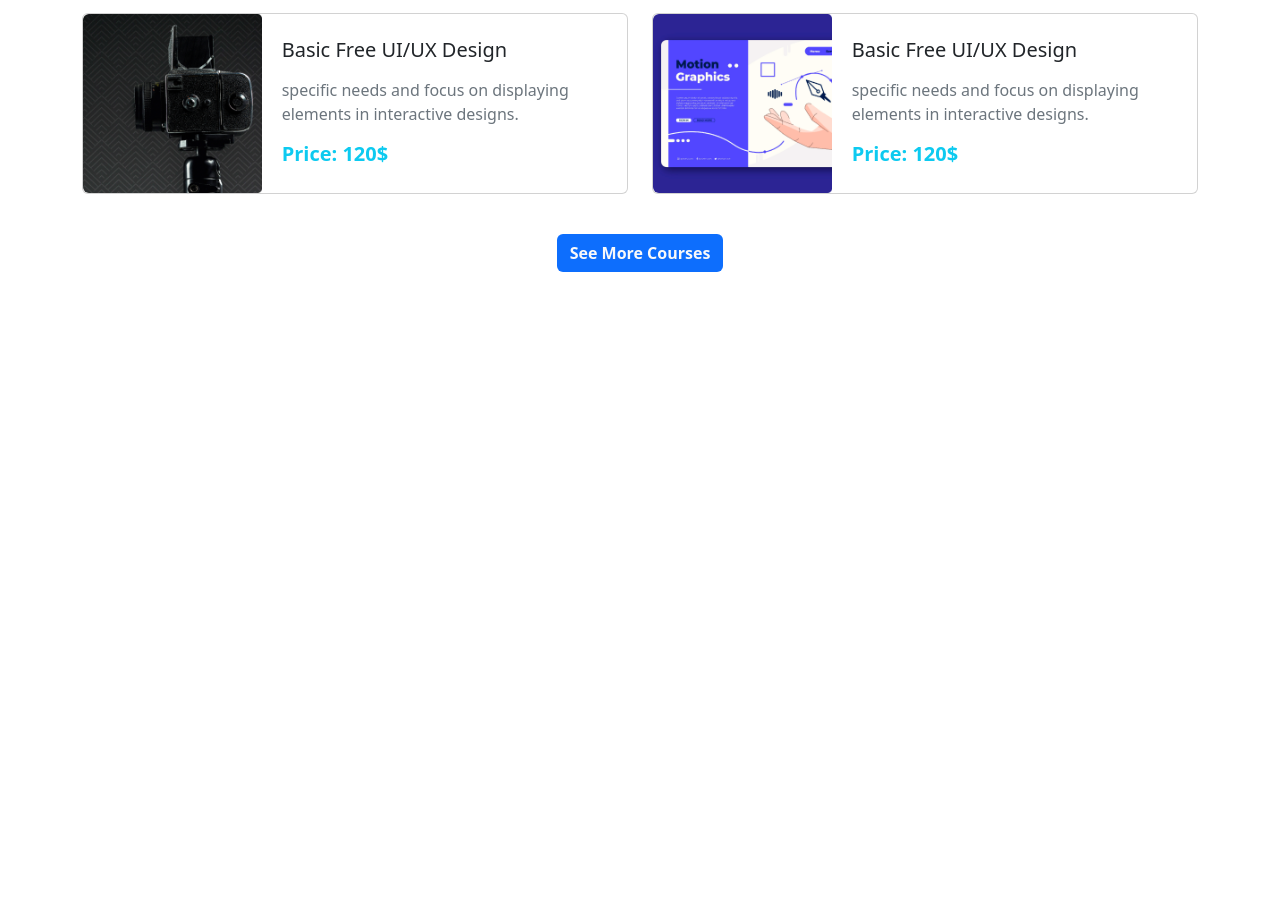
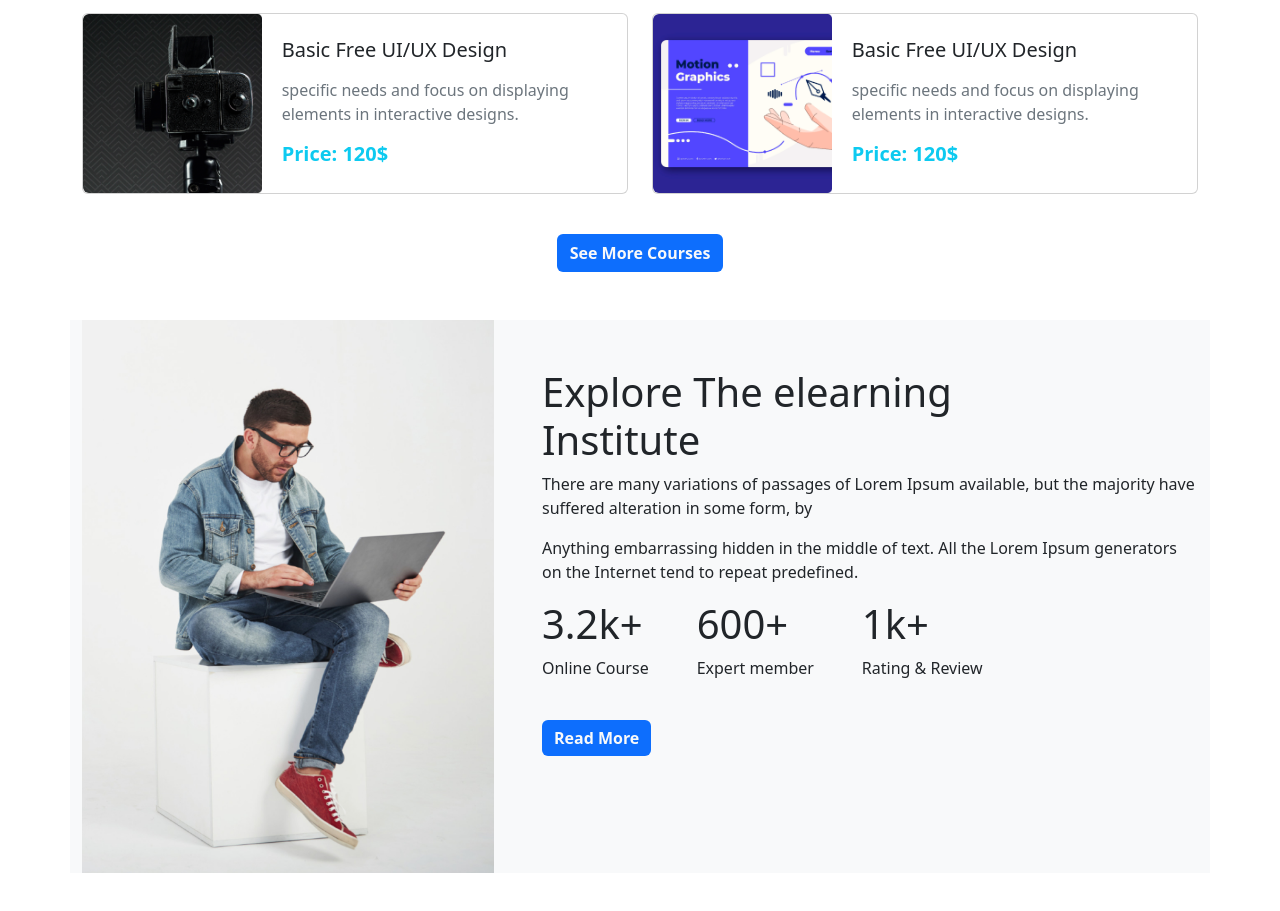
Before and after one commit to mustakimbellah/master-knowledge, a plain HTML site: page index.html in a window 1280 px wide. Shown: the part 1304-2215 px from the top of the page. Before the commit the page ends 1600 px from the top, so only its background shows below. Drawn offline with nearby package versions, Linux system fonts and the light colour scheme.

Commit message:
explore part added

```diff
--- a/index.html
+++ b/index.html
@@ -332,6 +332,56 @@
         </div>
       </section>
       <!-- popular-coursrs-part-end -->
+
+      <!-- Explore-part-start -->
+      <div class="container mt-5 mb-5 bg-light">
+        <div class="d-flex">
+          <div>
+            <img class="img-fluid" src="images/working.png" alt="" />
+          </div>
+          <div class="ps-5 pt-5">
+            <h1>
+              Explore The elearning<br />
+              Institute
+            </h1>
+            <p>
+              There are many variations of passages of Lorem Ipsum available,
+              but the majority have suffered alteration in some form, by
+            </p>
+            <p>
+              Anything embarrassing hidden in the middle of text. All the Lorem
+              Ipsum generators on the Internet tend to repeat predefined.
+            </p>
+            <div class="d-flex">
+              <div class="pe-5">
+                <h1>3.2k+</h1>
+                <p>Online Course</p>
+              </div>
+              <div class="pe-5">
+                <h1>600+</h1>
+                <p>Expert member</p>
+              </div>
+              <div class="pe-5">
+                <h1>1k+</h1>
+                <p>Rating & Review</p>
+              </div>
+            </div>
+
+            <div class="text-start mt-4 mb-4">
+              <button
+                class="btn text-light bg-primary fw-bold border-0"
+                type="submit"
+              >
+                Read More
+              </button>
+            </div>
+          </div>
+        </div>
+      </div>
+      <!-- Explore-part-end -->
+
+      <!-- successfull-student-part-start -->
+      <!-- successfull-student-part-end -->
     </main>
 
     <!-- main-part-end -->
```
